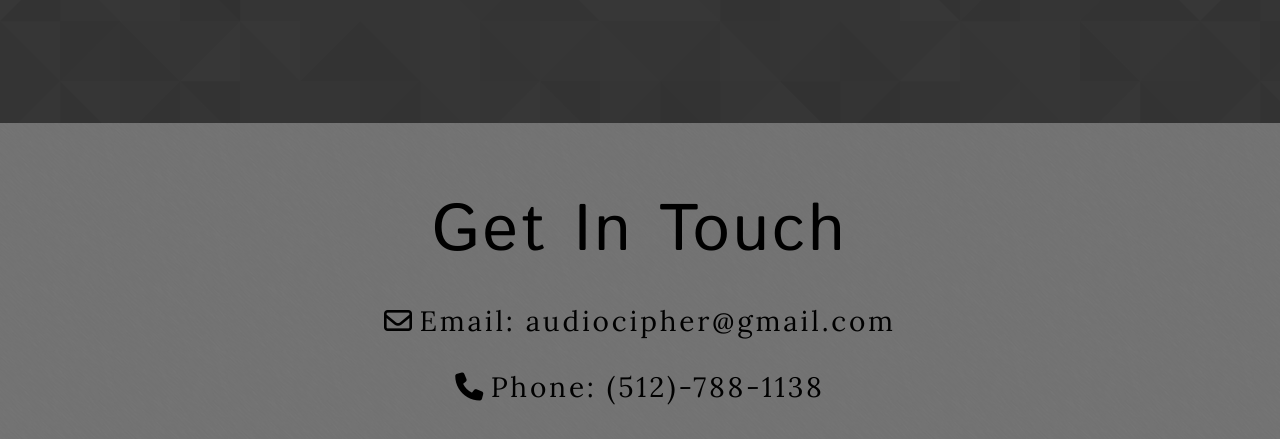
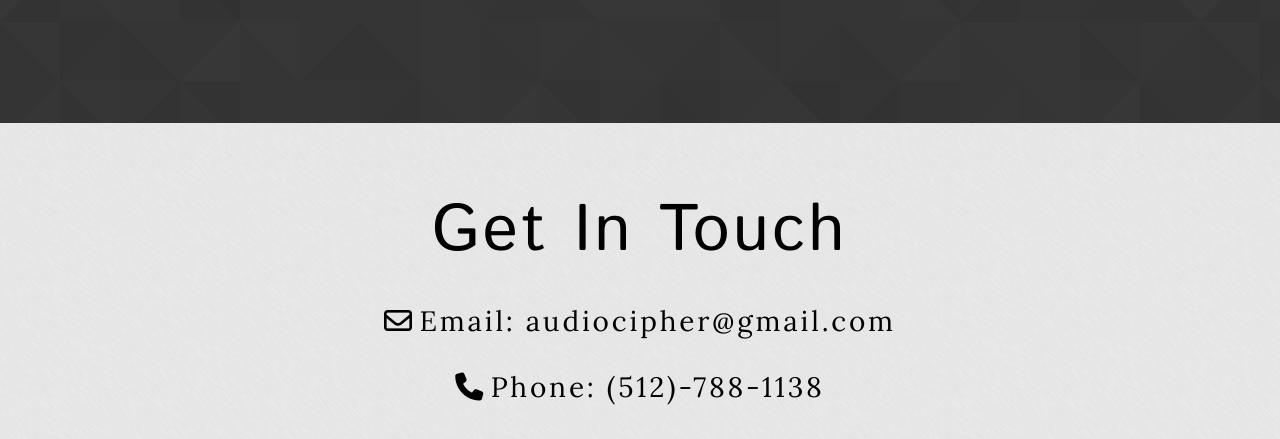
Before and after one commit to audiocipher/audiocipher.github.io, a plain HTML site: page index.html in a window 1280 px wide. Shown: the part 3012-3451 px from the top of the page. Drawn offline with nearby package versions, Linux system fonts and the light colour scheme.

Commit message:
lighter contact background-color

```diff
--- a/css/styles.css
+++ b/css/styles.css
@@ -172,13 +172,7 @@ Contact section
   color: black;
   padding-top: 2.5em;
   padding-bottom: 7em;
-
-  background-image:
-  linear-gradient(
-    rgba(0, 0, 0, 0.5),
-    rgba(0, 0, 0, 0.5)
-  ),
-  url("../img/brushed.png");
+  background-image: url("../img/brushed.png");
 }
 
 #c-banner {
```
